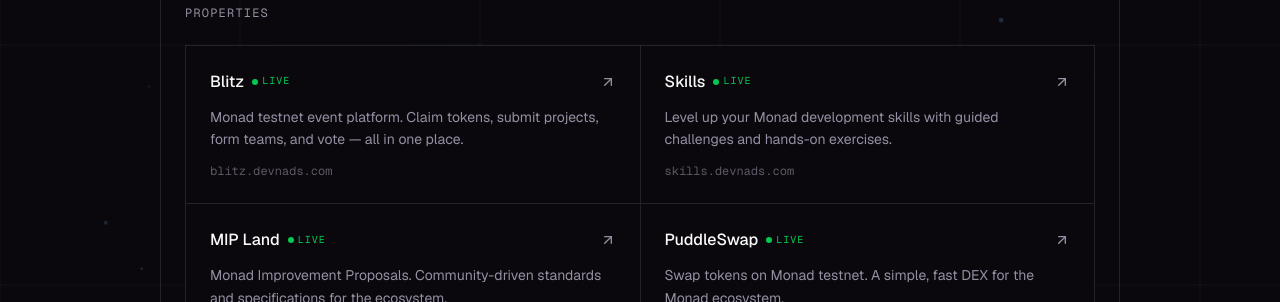
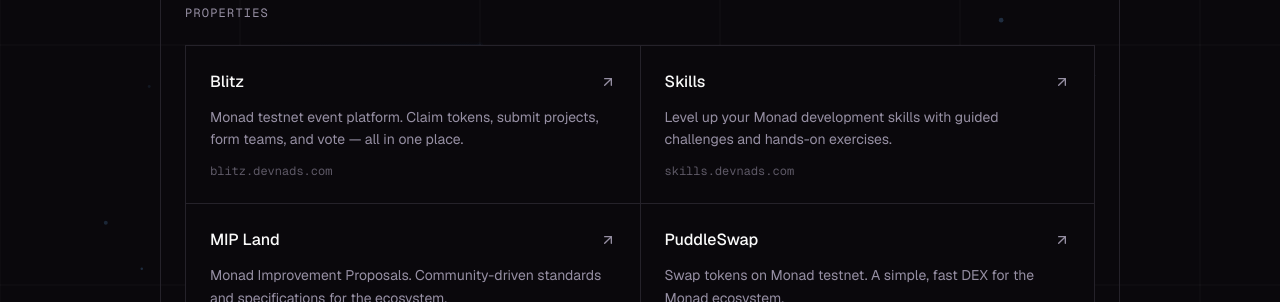
Before and after one commit to portdeveloper/devnads-com, a Next.js app: page / in a window 1280 px wide. Shown: the part 435-737 px from the top of the page. Built offline with nearby package versions, Linux system fonts and the light colour scheme.

Commit message:
Remove redundant "Live" badges from property cards

```diff
--- a/src/app/page.tsx
+++ b/src/app/page.tsx
@@ -9,28 +9,24 @@
     url: "https://blitz.devnads.com",
     description:
       "Monad testnet event platform. Claim tokens, submit projects, form teams, and vote — all in one place.",
-    status: "live" as const,
   },
   {
     name: "Skills",
     url: "https://skills.devnads.com",
     description:
       "Level up your Monad development skills with guided challenges and hands-on exercises.",
-    status: "live" as const,
   },
   {
     name: "MIP Land",
     url: "https://mipland.com",
     description:
       "Monad Improvement Proposals. Community-driven standards and specifications for the ecosystem.",
-    status: "live" as const,
   },
   {
     name: "PuddleSwap",
     url: "https://app.puddleswap.org",
     description:
       "Swap tokens on Monad testnet. A simple, fast DEX for the Monad ecosystem.",
-    status: "live" as const,
   },
 ];
 
@@ -93,17 +89,9 @@
                   className="bg-background p-6 flex flex-col gap-3 group hover:bg-secondary/30 transition-colors"
                 >
                   <div className="flex items-center justify-between">
-                    <div className="flex items-center gap-2">
-                      <h3 className="text-base font-medium text-foreground">
-                        {prop.name}
-                      </h3>
-                      {prop.status === "live" && (
-                        <span className="inline-flex items-center gap-1 text-[10px] font-mono uppercase tracking-widest text-green-500">
-                          <span className="h-1.5 w-1.5 rounded-full bg-green-500" />
-                          Live
-                        </span>
-                      )}
-                    </div>
+                    <h3 className="text-base font-medium text-foreground">
+                      {prop.name}
+                    </h3>
                     <ArrowUpRight className="h-4 w-4 text-muted-foreground group-hover:text-foreground transition-colors" />
                   </div>
                   <p className="text-sm text-muted-foreground leading-relaxed">
```
